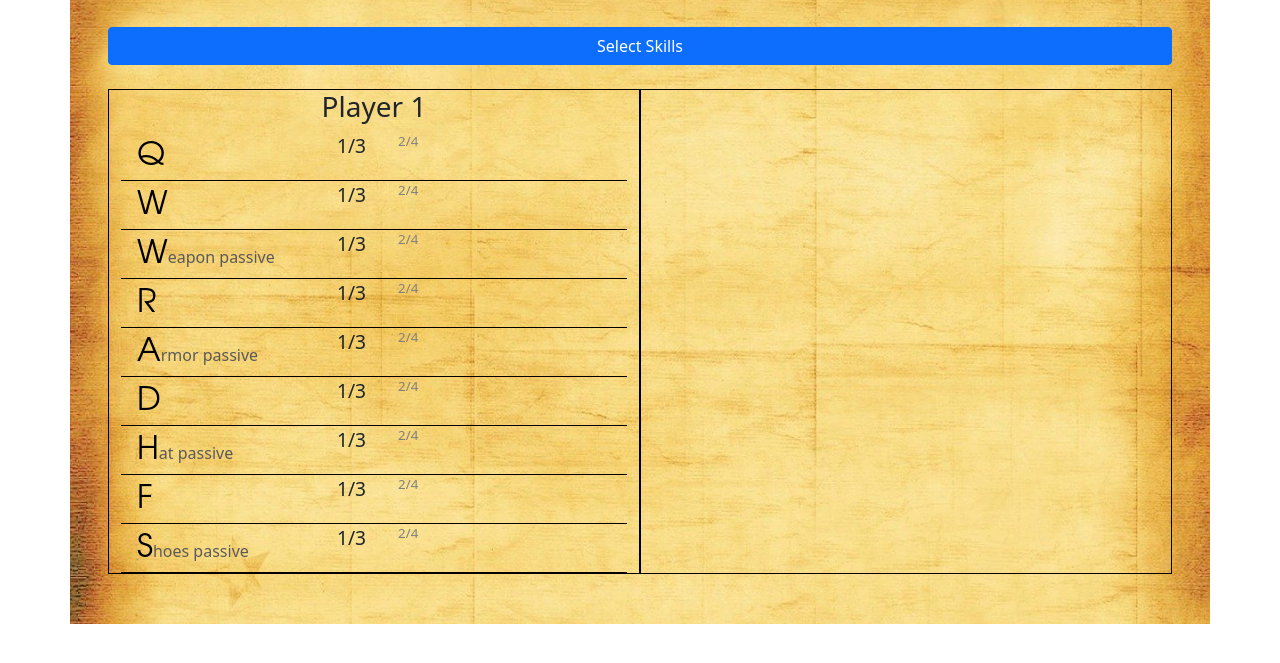
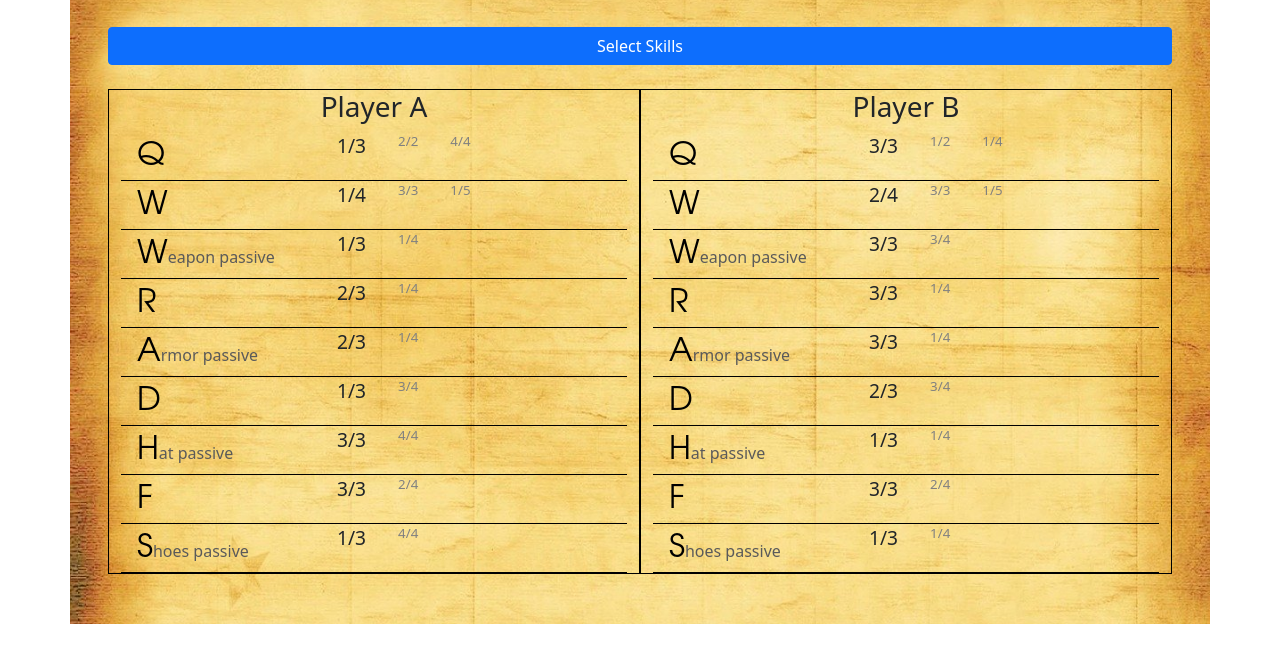
Before and after one commit to Siko91/albion-skill-randomizer, a plain HTML site: page index.html in a window 1280 px wide. Shown: the part 103-766 px from the top of the page. Drawn offline with Linux system fonts and the light colour scheme.

Commit message:
fix: auto-select skills

```diff
--- a/index.html
+++ b/index.html
@@ -6,7 +6,7 @@
     <meta name="viewport" content="width=500, initial-scale=1.0" />
     <title>Albion Skill Randomizer</title>
 
-    <link rel="stylesheet" href="bootstrap.css">
+    <link rel="stylesheet" href="bootstrap.css" />
     <script src="jquery.js"></script>
     <script src="selectSkills.js"></script>
 
@@ -55,62 +55,24 @@
     <div class="container wrapper">
       <h1 class="title text-center">Albion Skill Randomizer</h1>
       <div class="row text-center">
-        <button class="btn btn-primary my-4" onclick="selectSkills()">Select Skills</button>
+        <button class="btn btn-primary my-4" onclick="selectSkills()">
+          Select Skills
+        </button>
       </div>
       <div class="row text-center">
-        <div class="col-md-6 col-sm-12 skills_container" id="skills_container_A">
-          <h3 class="text-center">Player 1</h3>
-          <div class="skills">
-            <div class="skill activeSkill">
-              <div class="skillName">Q</div>
-              <div class="skillSelection">1/3</div>
-              <div class="altSkillSelection">2/4</div>
-            </div>
-            <div class="skill activeSkill">
-              <div class="skillName">W</div>
-              <div class="skillSelection">1/3</div>
-              <div class="altSkillSelection">2/4</div>
-            </div>
-            <div class="skill passiveSkill">
-              <div class="skillName">Weapon passive</div>
-              <div class="skillSelection">1/3</div>
-              <div class="altSkillSelection">2/4</div>
-            </div>
-            <div class="skill activeSkill">
-              <div class="skillName">R</div>
-              <div class="skillSelection">1/3</div>
-              <div class="altSkillSelection">2/4</div>
-            </div>
-            <div class="skill passiveSkill">
-              <div class="skillName">Armor passive</div>
-              <div class="skillSelection">1/3</div>
-              <div class="altSkillSelection">2/4</div>
-            </div>
-            <div class="skill activeSkill">
-              <div class="skillName">D</div>
-              <div class="skillSelection">1/3</div>
-              <div class="altSkillSelection">2/4</div>
-            </div>
-            <div class="skill passiveSkill">
-              <div class="skillName">Hat passive</div>
-              <div class="skillSelection">1/3</div>
-              <div class="altSkillSelection">2/4</div>
-            </div>
-            <div class="skill activeSkill">
-              <div class="skillName">F</div>
-              <div class="skillSelection">1/3</div>
-              <div class="altSkillSelection">2/4</div>
-            </div>
-
-            <div class="skill passiveSkill">
-              <div class="skillName">Shoes passive</div>
-              <div class="skillSelection">1/3</div>
-              <div class="altSkillSelection">2/4</div>
-            </div>
-          </div>
-        </div>
-        <div class="col-md-6 col-sm-12 skills_container" id="skills_container_B"></div>
+        <div
+          class="col-md-6 col-sm-12 skills_container"
+          id="skills_container_A"
+        ></div>
+        <div
+          class="col-md-6 col-sm-12 skills_container"
+          id="skills_container_B"
+        ></div>
       </div>
     </div>
+
+    <script>
+        selectSkills()
+    </script>
   </body>
 </html>
```
